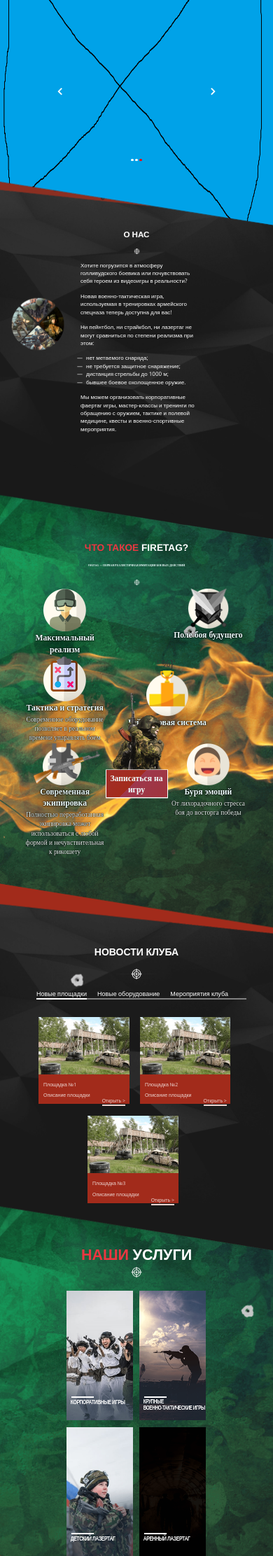
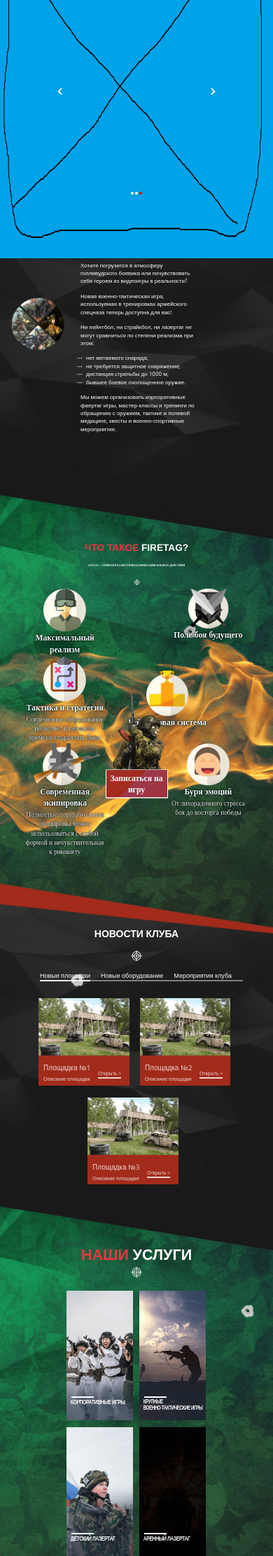
Before and after one commit to kotovenc/firetag, a Django app: template Firetag_app/templates/index.html in a window 390 px wide. Shown: the part 505-2728 px from the top of the page at 70% size. Run offline with Django 3.2, Linux system fonts and the light colour scheme; the template is opened without the code that fills it, so the values that code supplies are empty; some libraries are stand-ins or nearby versions.

Commit message:
fixfixfix

```diff
--- a/Firetag_app/static/style.css
+++ b/Firetag_app/static/style.css
@@ -254,30 +254,29 @@
 .fireLazertag {
 	position: relative;
 	box-sizing: border-box;
-	z-index: -1;
 }
 
 .fireLazertag_bg {
-	/*background-image: url(img/laser-bg.png);
-	background-size: auto 100%;*/
+	background-image: url(img/laser-bg.png);
+	background-size: auto 100%;
 	background-position: center;
 	height: 52vw;
 	min-height: 519px;
 	margin: 0 0 -10vw 0px;
 	position: relative;
+	z-index: 2;
 }
 
 .fireLazertag_content {
 	width: 100%;
 	position: absolute;
-	z-index: 1;
+	z-index: 5;
 }
 
 .about {
 	margin: 0;
 	position: relative;
 	box-sizing: content-box;
-	z-index: 3;
 }
 
 .about_bg {
@@ -287,7 +286,6 @@
 	height: 61.8vw;
 	min-height: 613px;
 	margin: -20.3vw 0 -10vw 0px;
-	z-index: 5;
 }
 
 .about_bg>img {
@@ -299,7 +297,7 @@
 	width: 100%;
 	height: 40vw;
 	position: absolute;
-	z-index: 7;
+	z-index: 3;
 }
 
 .about_tit {
@@ -751,6 +749,7 @@
 	font-family: 'Open Sans', sans-serif;
 	font-size: 0.8vw;
 	color: #ecd5d1;
+	margin-top: -0.2vw;
 }
 
 .news_block_open{
@@ -1252,7 +1251,7 @@
     position: absolute;
     top: 50%;
     left: 11%;
-    z-index: 10;
+    z-index: 2;
     transform: translate(0, -50%);
     margin-left: 10%;
     color: #fff;
@@ -1263,7 +1262,7 @@
     position: absolute;
     top: 50%;
     right: 11%;
-    z-index: 10;
+    z-index: 2;
     transform: translate(0, -50%);
     margin-right: 10%;
     color: #fff;
@@ -1281,10 +1280,10 @@
 .indicator{
     width: 100%;
     position: absolute;
-    top: 70%;
+    top: 80%;
     left: 50%;
     transform: translate(-50%, 0);
-    z-index: 10;
+    z-index: 1;
     margin: 0 auto;
     padding-left: 48%;
 }
@@ -2168,6 +2167,56 @@
 
 }
 
+@media (max-width: 992px){
+	#slider{
+    	height: 476.16px;
+	}
+	.clubNews_tit {
+		margin-top: 140px;
+	}
+
+	.news_block_open{
+		margin-top: -3vw;
+		margin-left: 70%;
+	}
+
+	.news_block_text>h1{
+		line-height: 0.3vw;
+	}
+
+	#hidden {
+		top: 2vw;
+	}
+	.clubServices_tit {
+		margin-top: 148.8px;
+	}
+
+	.fireLazertag_bg {
+		margin: 0 0 -99px 0;
+	}
+	.about_bg {
+		margin: -201px 0 -99px 0;
+	}
+	.whatis_bg{
+		margin: -167px 0 -99px 0;
+	}
+	.news_bg{
+		margin: -164px 0 -99px 0;
+	}
+	.services_bg{
+		margin: -167px 0 -99px 0;
+	}
+	.equip_bg{
+		margin: -208px 0 -99px 0;
+	}
+	.map_bg{
+		margin: -417px 0 -99px 0;
+	}
+	.footer_bg{
+		margin: -159px 0 -99px 0;
+	}
+}
+
 @media (max-width: 768px){
 	.news_button>p {
 		font-size: 1.3vw;
@@ -2243,12 +2292,13 @@
 	}
 
 	.news_block_text>h1{
-		font-size: 7px;
+		font-size: 10px;
 		line-height: 7px;
 	}
 
 	.news_block_text>p{
 		font-size: 7px;
+		margin-top: -2px;
 	}
 
 	.news_block_open{
@@ -2262,7 +2312,7 @@
 
 @media(max-width: 615px){
 	.menu_news_container{
-		width: 300px;
+		width: 290px;
 		margin-left: 7px;
 	}
 	.news_button{
@@ -2339,56 +2389,6 @@
 
 	.news_block_open>p{
 		font-size: 14px;
-	}
-}
-
-@media (max-width: 992px){
-	#slider{
-    	height: 476.16px;
-	}
-	.clubNews_tit {
-		margin-top: 140px;
-	}
-
-	.news_block_open{
-		margin-top: -3vw;
-		margin-left: 70%;
-	}
-
-	.news_block_text>h1{
-		line-height: 0.3vw;
-	}
-
-	#hidden {
-		top: 2vw;
-	}
-	.clubServices_tit {
-		margin-top: 148.8px;
-	}
-
-	.fireLazertag_bg {
-		margin: 0 0 -99px 0;
-	}
-	.about_bg {
-		margin: -201px 0 -99px 0;
-	}
-	.whatis_bg{
-		margin: -167px 0 -99px 0;
-	}
-	.news_bg{
-		margin: -164px 0 -99px 0;
-	}
-	.services_bg{
-		margin: -167px 0 -99px 0;
-	}
-	.equip_bg{
-		margin: -208px 0 -99px 0;
-	}
-	.map_bg{
-		margin: -417px 0 -99px 0;
-	}
-	.footer_bg{
-		margin: -159px 0 -99px 0;
 	}
 }
 
@@ -2465,8 +2465,18 @@
 	}
 
 	#serv_corr_font{
-		font-size: 8.5px;
-		line-height: 8.5px;
+		font-size: 8.2px;
+		line-height: 8.2px;
+	}
+
+	#serv_corr_font_open_1{
+		font-size: 8px;
+		line-height: 8px;
+	}
+
+	#serv_corr_font_open_2{
+		font-size: 8px;
+		line-height: 8px;
 	}
 }
 
```
